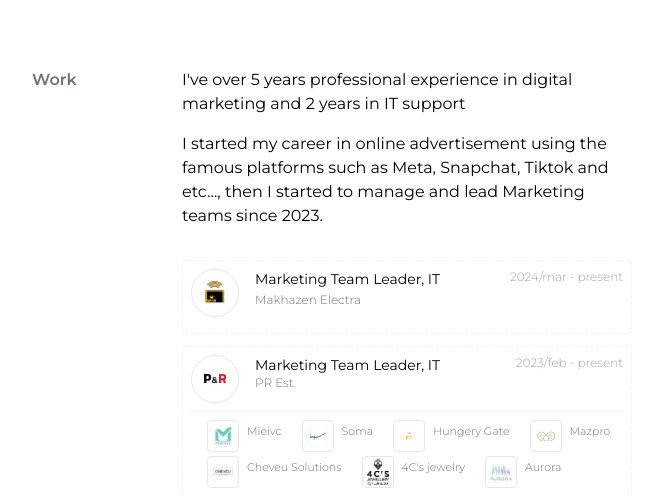
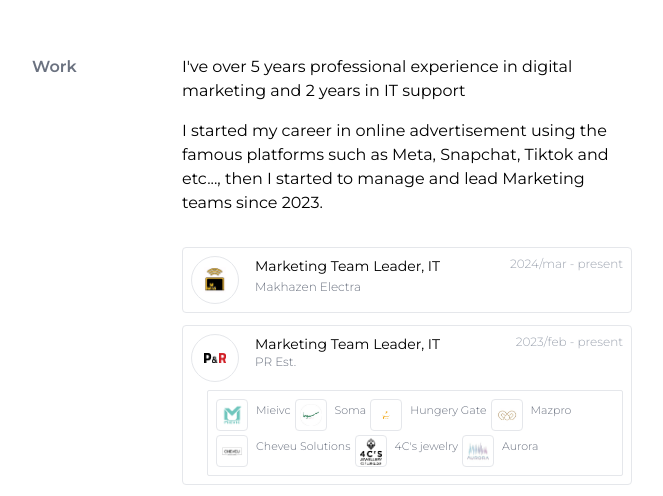
Before and after one commit to sfwnisme/sfwn2024.me, a React (Vite) app: page / in a window 1280 px wide. Shown: the part 2260-2756 px from the top of the page, without its empty margins (308-971 px from the left). Built offline with nearby package versions, Linux system fonts and the light colour scheme.

Commit message:
created NamesList.tsx to handle the duplicated node of skills list

```diff
--- a/src/components/Btn.tsx
+++ b/src/components/Btn.tsx
@@ -6,10 +6,7 @@
 const Btn = (props: Props) => {
   const { children } = props;
   return (
-    <a
-      href="mailto:safwan@sfwn.me"
-      className="cssbuttons-io-button bg-red-500"
-    >
+    <a href="mailto:safwan@sfwn.me" className="cssbuttons-io-button bg-red-500">
       <div className="absolute z-0 top-0 left-0 w-full h-full"></div>
       {children}
       <div className="icon">
--- a/src/components/Nav.tsx
+++ b/src/components/Nav.tsx
@@ -1,37 +1,9 @@
-// import { useState } from "react";
 import Btn from "./Btn";
 
 const Nav = () => {
-  // const [toggle, setToggle] = useState(false);
-
-  // const navData: Record<string, string>[] = [
-  //   {
-  //     title: "About",
-  //     link: "/about",
-  //   },
-  //   {
-  //     title: "Blog",
-  //     link: "/blog",
-  //   },
-  //   {
-  //     title: "Projects",
-  //     link: "/projects",
-  //   },
-  // ];
-
-  // const navLinks = navData?.map((link) => (
-  //   <li
-  //     key={link?.title}
-  //     className="text-sm py-1 max-md:py-2 px-6 max-md:px-3 max-md:w-full cursor-pointer hover:bg-gray-100 transition duration-150 rounded-sm"
-  //   >
-  //     {link?.title}
-  //   </li>
-  // ));
-
-  // console.log(toggle);
   return (
-    <nav className="z-50 sticky top-0 bg-white/50 backdrop-blur-lg border-b">
-      <div className="container mx-auto flex items-center justify-between gap-2 px-4 py-4 mb-4">
+    <nav className="z-50 sticky top-0 bg-white border-b">
+      <div className="container mx-auto flex items-center justify-between gap-2 px-4 py-4">
         <div className="logo h-6 flex-1">
           <img
             // src="https://res.cloudinary.com/daa68wahe/image/upload/v1700999882/Asset_2_id04vx.png"
@@ -40,45 +12,6 @@
             className="h-full"
           />
         </div>
-        {/* {toggle ? (
-        <ul
-          className={`
-          capitalize items-center gap-2 max-md:flex-col max-md:items-start max-md:fixed max-md:top-20 max-md:right-1 max-md:bg-gray-50 max-md:shadow-md max-md:min-w-40 max-md:rounded
-          p-2
-          md:hidden
-          `}
-          >
-          {navLinks}
-          </ul>
-          ) : undefined}
-          <ul
-          className={`
-          capitalize flex items-center gap-2
-          p-2
-          max-md:hidden
-          `}
-          >
-          {navLinks}
-          </ul>
-          {toggle ? (
-            <IoMdClose
-            size={"1.5rem"}
-          onClick={() => setToggle((prev) => !prev)}
-          className="md:invisible cursor-pointer"
-          />
-          ) : (
-            <TbMenu
-            size={"1.5rem"}
-            onClick={() => setToggle((prev) => !prev)}
-        className={`md:invisible cursor-pointer`}
-        />
-      )} */}
-        {/* <button
-        type="button"
-        className="bg-black py-1 px-6 text-white rounded-md text-sm hover:bg-gray-200 hover:text-black transition duration-150"
-        >
-        contact
-      </button> */}
         <Btn>Contact</Btn>
       </div>
     </nav>
--- a/src/pages/website/home/Work.tsx
+++ b/src/pages/website/home/Work.tsx
@@ -78,8 +78,8 @@
   ];
 
   const projectsList = company?.map((co) => (
-    <div className="p-2 rounded border border-dashed border-gray-100">
-      <div className="flex items-start justify-between gap-4 text-sm mb-2">
+    <div className="p-2 rounded border border-gray-200 hover:border-red-500">
+      <div className="flex items-start justify-between gap-4 text-sm">
         <div className="bg-white md:h-12 h-12 md:w-12 w-12 grid place-items-center place-content-center border rounded-full p-3">
           {co?.icon ? (
             <img src={co?.icon} alt={co?.title} className="w-full" />
@@ -100,11 +100,10 @@
       </div>
       {co?.sub_jobs ? (
         <>
-          <hr className="w-full border-1 border-gray-100 mb-2 mt-2" />
-          <div className="flex flex-wrap gap-1">
+          <div className="flex flex-wrap gap-1 border border-gray-200 hover:border-red-300 p-2 ml-4 mt-2 rounded-sm cursor-pointer">
             {co?.sub_jobs?.map((sub, idx) => (
               <div
-                className="flex items-start justify-between gap-2 text-sm ml-4"
+                className="flex items-start justify-between gap-2 text-sm"
                 key={idx}
               >
                 <div className="bg-white md:h-8 h-8 md:w-8 w-8 grid place-items-center place-content-center border rounded p-1">
```
